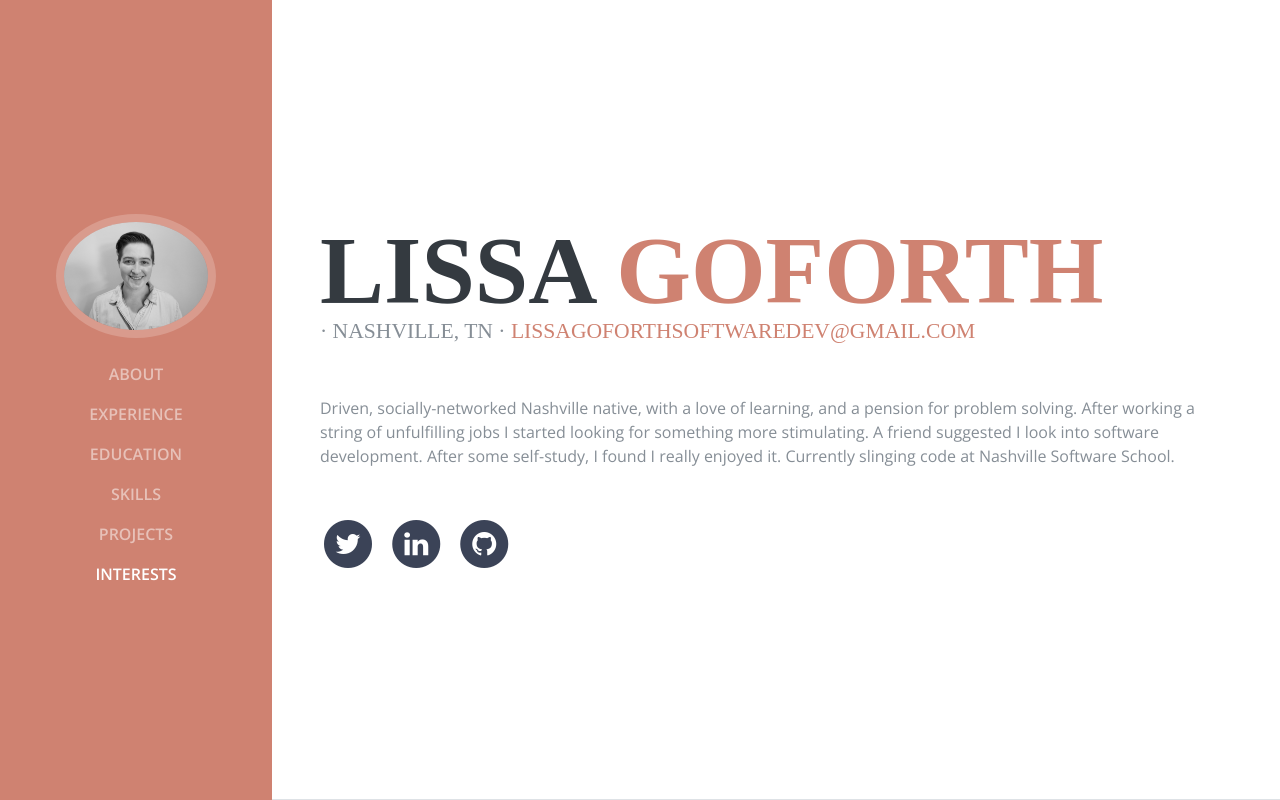
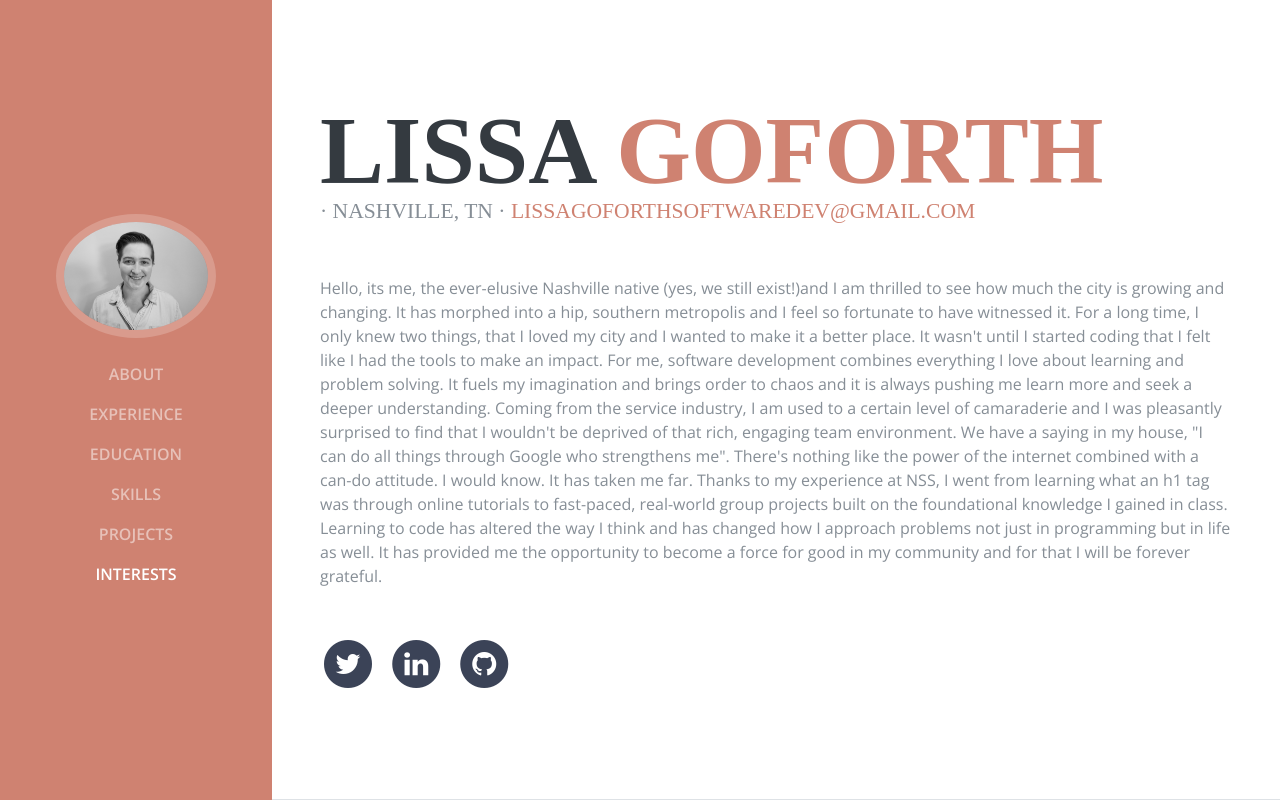
Before and after one commit to lissagoforth/lissagoforth.github.io, a plain HTML site: page index.html in a window 1280 px wide. Shown: the top 800 px of the page. Drawn offline with nearby package versions, Linux system fonts and the light colour scheme; a web font is replaced by a local one.

Commit message:
updated about me

```diff
--- a/index.html
+++ b/index.html
@@ -72,7 +72,7 @@
           <div class="subheading mb-5"> · NAshville, TN ·
             <a href="mailto:lissagoforthsoftwaredev@gmail.com">lissagoforthsoftwaredev@gmail.com</a>
           </div>
-          <p class="mb-5">Driven, socially-networked Nashville native, with a love of learning, and a pension for problem solving. After working a string of unfulfilling jobs I started looking for something more stimulating. A friend suggested I look into software development. After some self-study, I found I really enjoyed it. Currently slinging code at Nashville Software School.</p>
+          <p class="mb-5">Hello, its me, the ever-elusive Nashville native (yes, we still exist!)and I am thrilled to see how much the city is growing and changing. It has morphed into a hip, southern metropolis and I feel so fortunate to have witnessed it. For a long time, I only knew two things, that I loved my city and I wanted to make it a better place. It wasn't until I started coding that I felt like I had the tools to make an impact. For me, software development combines everything I love about learning and problem solving. It fuels my imagination and brings order to chaos and it is always pushing me learn more and seek a deeper understanding. Coming from the service industry, I am used to a certain level of camaraderie and I was pleasantly surprised to find that I wouldn't be deprived of that rich, engaging team environment. We have a saying in my house, "I can do all things through Google who strengthens me". There's nothing like the power of the internet combined with a can-do attitude. I would know. It has taken me far. Thanks to my experience at NSS, I went from learning what an h1 tag was through online tutorials to fast-paced, real-world group projects built on the foundational knowledge I gained in class. Learning to code has altered the way I think and has changed how I approach problems not just in programming but in life as well. It has provided me the opportunity to become a force for good in my community and for that I will be forever grateful.</p>
           <ul class="list-inline list-social-icons mb-0">
             <li class="list-inline-item">
               <a href="https://twitter.com/LissaGDev">
```
